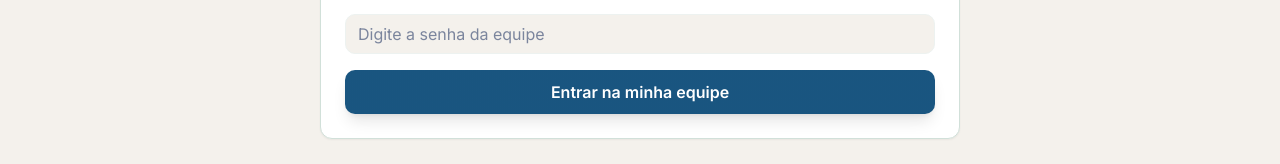
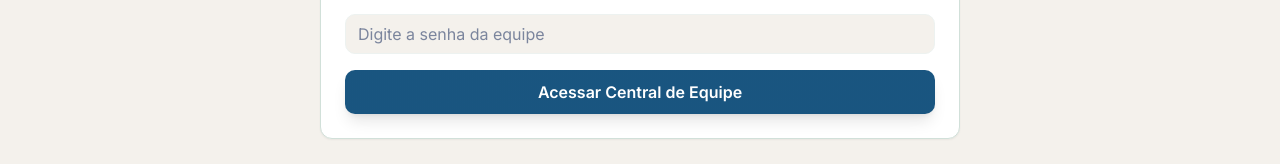
Before and after one commit to axiacare/themis-case-companion, a React (Vite) app: page /acesso in a window 1280 px wide. Shown: the part 701-865 px from the top of the page. Built offline with nearby package versions, Linux system fonts and the light colour scheme.

Commit message:
Change button text

```diff
--- a/src/pages/Access.tsx
+++ b/src/pages/Access.tsx
@@ -264,7 +264,7 @@ const Access = () => {
                     disabled={isLoggingIn}
                     className="w-full bg-gradient-to-r from-primary to-primary/90 hover:from-primary/90 hover:to-primary text-primary-foreground font-semibold shadow-lg hover:shadow-xl transition-all duration-300 hover:scale-[1.02] text-sm md:text-base py-3 md:py-4 border-0"
                   >
-                    {isLoggingIn ? "Validando..." : "Entrar na minha equipe"}
+                    {isLoggingIn ? "Validando..." : "Acessar Central de Equipe"}
                   </Button>
                 </form>
               </TabsContent>
```
